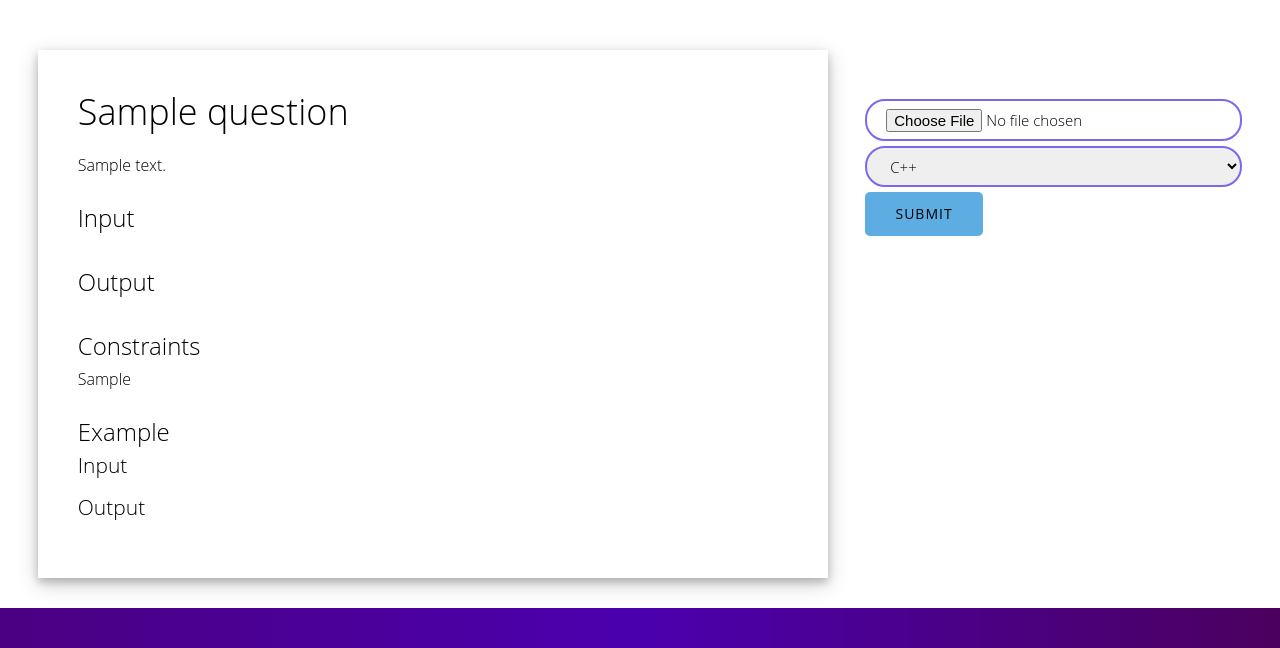
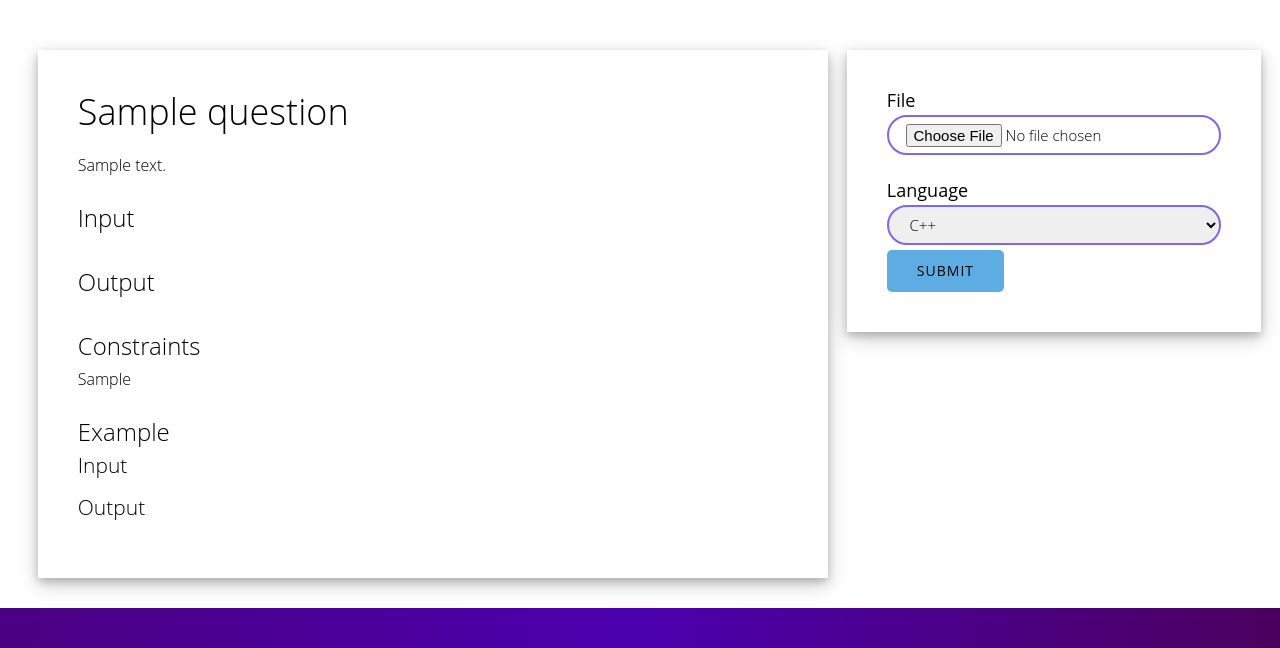
Before and after one commit to pmj642/Codify, a PHP site: page /app/question.php?id=1 in a window 1280 px wide. Shown: the part 120-768 px from the top of the page. Run offline with PHP 8.4, Linux system fonts and the light colour scheme; tables that the repository leaves empty or names only in its code hold one stand-in row (values such as "Sample post"); data that the repository does not hold is empty; some libraries are stand-ins or nearby versions.

Commit message:
added non-functional submit-box UI on question.php

```diff
--- a/app/question.php
+++ b/app/question.php
@@ -88,11 +88,13 @@
 
                 Submit
 
-            --><section class="col-1-3">
+            --><section class="col-1-3 card submit-box" style="margin-left: 0;">
 
-                      <div>
-                        <h2>Submit</h2>
+                    <div>
+                        File
                         <input type="file" id="solution">
+
+                        <br>Language
                         <select id="fileType">
                             <option>C++</option>
                             <option>Java</option>
```
